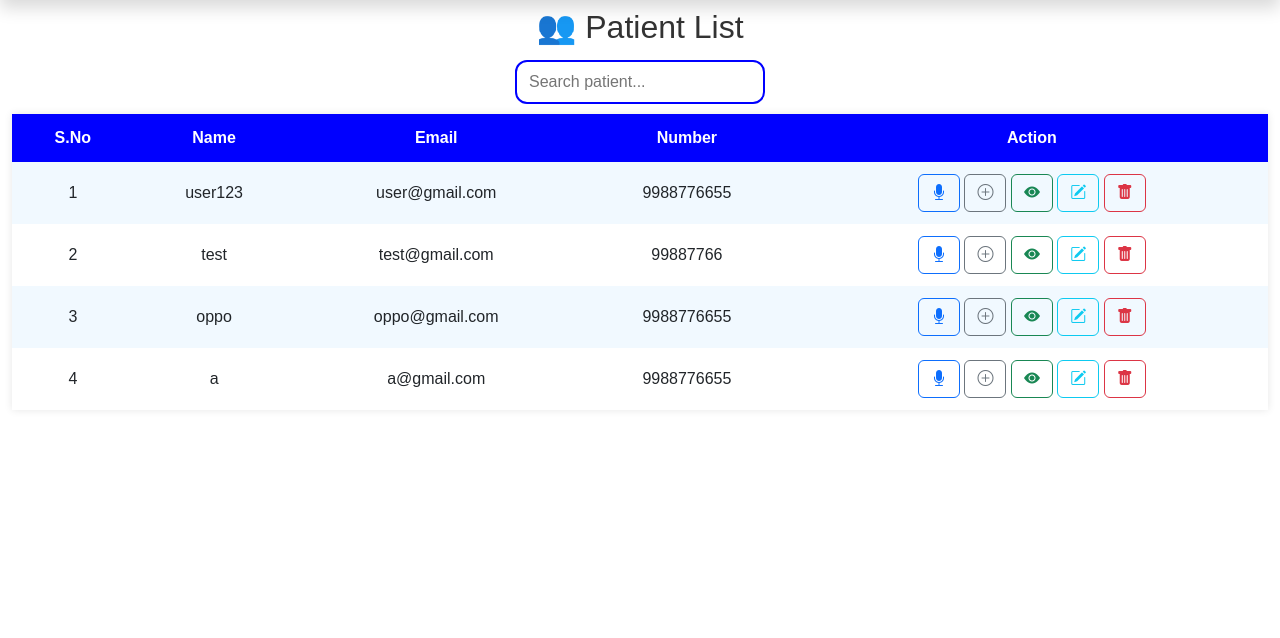
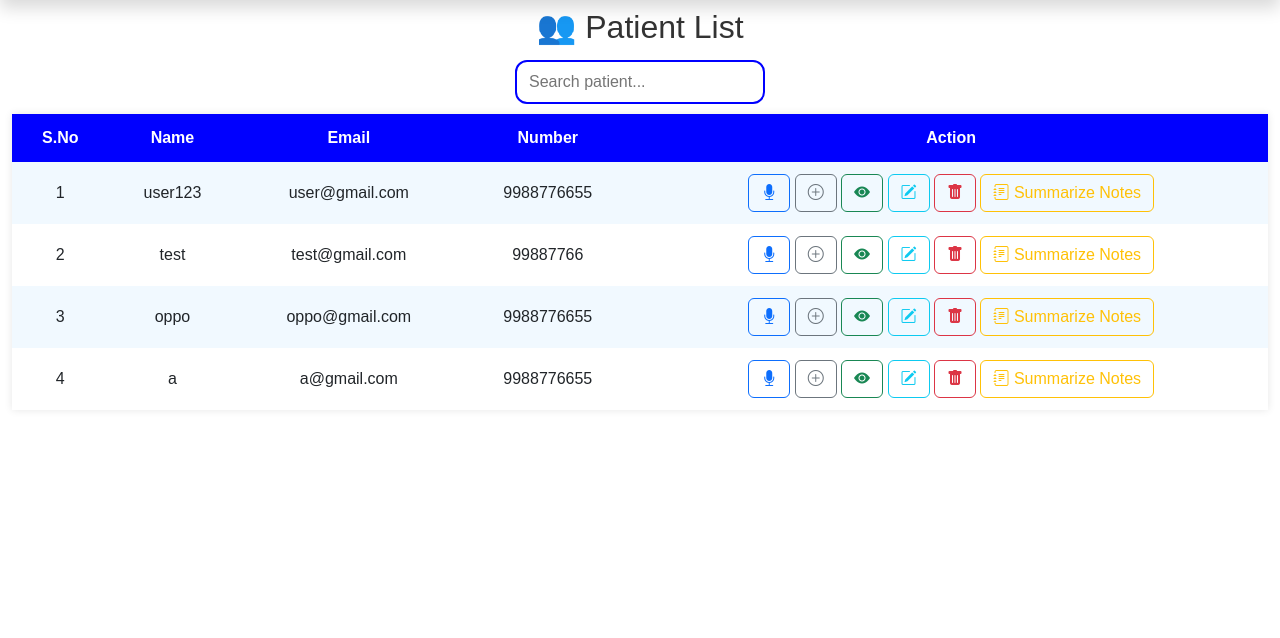
Before and after one commit to Sagar7891/skin_diseases, a Flask app: page /doctor/users in a window 1280 px wide. Shown: the part 62-700 px from the top of the page. Run offline with Flask 3, Linux system fonts and the light colour scheme; a user stored in the database is signed in; data comes from the database, SQL or seed files in the repository.

Commit message:
adding llm summarization

```diff
--- a/app.py
+++ b/app.py
@@ -664,8 +664,39 @@ def ask_ai(user_id):
 
     return render_template('ask_ai.html', user_id=user_id, question=question, answer=answer)
 
+@app.route('/doctor/summarize_notes/<int:user_id>', methods=['GET'])
+def summarize_notes(user_id):
+    if session.get('role') != 'doctor':
+        flash("Unauthorized access", "danger")
+        return redirect(url_for('login'))
 
+    # Connect to database and fetch all notes for the patient
+    conn = get_db_connection()
+    cursor = conn.cursor()
+    cursor.execute("SELECT notes FROM prescriptions WHERE patient_id = %s", (user_id,))
+    results = cursor.fetchall()
+    conn.close()
 
+    if not results:
+        flash("No notes found for this patient", "danger")
+        return redirect(url_for('doctor_users'))
 
+    # Combine all notes into a single string
+    all_notes = "\n".join([row[0] for row in results if row[0]])
+
+    # Summarize using Groq
+    prompt = f"Summarize the following combined medical notes for a patient in 2 concise lines:\n\n{all_notes}"
+    completion = client.chat.completions.create(
+        model="meta-llama/llama-4-scout-17b-16e-instruct",
+        messages=[{"role": "user", "content": prompt}],
+        temperature=0.7,
+        max_tokens=150,
+        top_p=1,
+        stream=False
+    )
+
+    summary = completion.choices[0].message.content
+
+    return render_template('summary_notes.html', summary=summary, notes=all_notes)
 if __name__ == '__main__':
     app.run(debug=True)
--- a/templates/doctor_userlist.html
+++ b/templates/doctor_userlist.html
@@ -104,17 +104,20 @@
                     <td>
 
                         <!-- Microphone Button -->
-<button id="recordBtn{{ user.id }}" class="btn btn-outline-primary" onclick="toggleRecording('{{ user.id }}')">
+                        <button id="recordBtn{{ user.id }}" class="btn btn-outline-primary"
+                            onclick="toggleRecording('{{ user.id }}')">
                             <i class="bi bi-mic-fill"></i>
                         </button>
 
                         <!-- Add Prescription -->
-  <button class="btn btn-outline-secondary" onclick="openModal('addPrescriptionModal{{ loop.index }}')">
+                        <button class="btn btn-outline-secondary"
+                            onclick="openModal('addPrescriptionModal{{ loop.index }}')">
                             <i class="bi bi-plus-circle"></i>
                         </button>
 
                         <!-- View Prescription -->
-  <button class="btn btn-outline-success" onclick="openModal('viewPrescriptionModal{{ loop.index }}')">
+                        <button class="btn btn-outline-success"
+                            onclick="openModal('viewPrescriptionModal{{ loop.index }}')">
                             <i class="bi bi-eye-fill"></i>
                         </button>
 
@@ -127,6 +130,12 @@
                         <button class="btn btn-outline-danger" onclick="openModal('deleteModal{{ loop.index }}')">
                             <i class="bi bi-trash-fill"></i>
                         </button>
+
+                        <a href="{{ url_for('summarize_notes', user_id=user['id']) }}">
+                            <button class="btn btn-outline-warning">
+                                <i class="bi bi-journal-text"></i> Summarize Notes
+                            </button>
+                        </a>
 
                     </td>
                 </tr>
@@ -245,6 +254,8 @@
                     <button type="submit"
                         style="background-color: #a0e6b8; color: #000; padding: 10px 15px; font-size: 1rem; border: none; border-radius: 8px; cursor: pointer;">Add
                         Prescription</button>
+
+
                 </form>
             </div>
         </div>
```
Also changed, not shown: templates/summary_notes.html (added, +24 -0 lines), static/profiles/imm3.webp (added), static/profiles/ooooo.jpg (added), static/profiles/sample_pic_1.jpg (added), static/profiles/trial1.jpg (added). Lines whose indentation alone changed are shown as unchanged.
